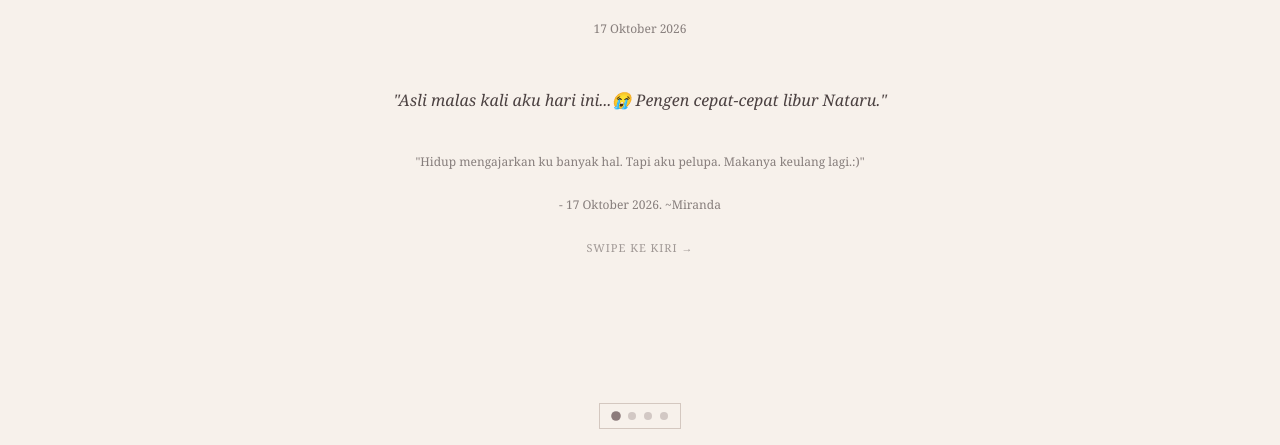
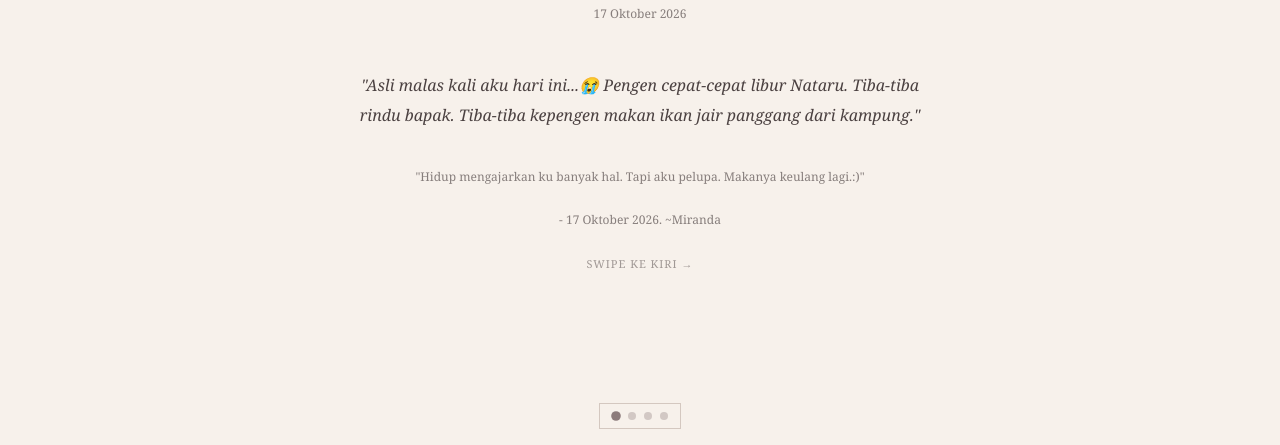
Before and after one commit to thingsineversaid/thingsineversaid, a plain HTML site: page index.html in a window 1280 px wide. Shown: the part 355-800 px from the top of the page. Drawn offline with Linux system fonts and the light colour scheme.

Commit message:
Update index.html

```diff
--- a/index.html
+++ b/index.html
@@ -349,7 +349,8 @@
                     <br>
 
                     "Asli malas kali aku hari ini...😭
-                    Pengen cepat-cepat libur Nataru."
+                    Pengen cepat-cepat libur Nataru. Tiba-tiba rindu bapak.
+                    Tiba-tiba kepengen makan ikan jair panggang dari kampung."
 
                 </div>
 
```
